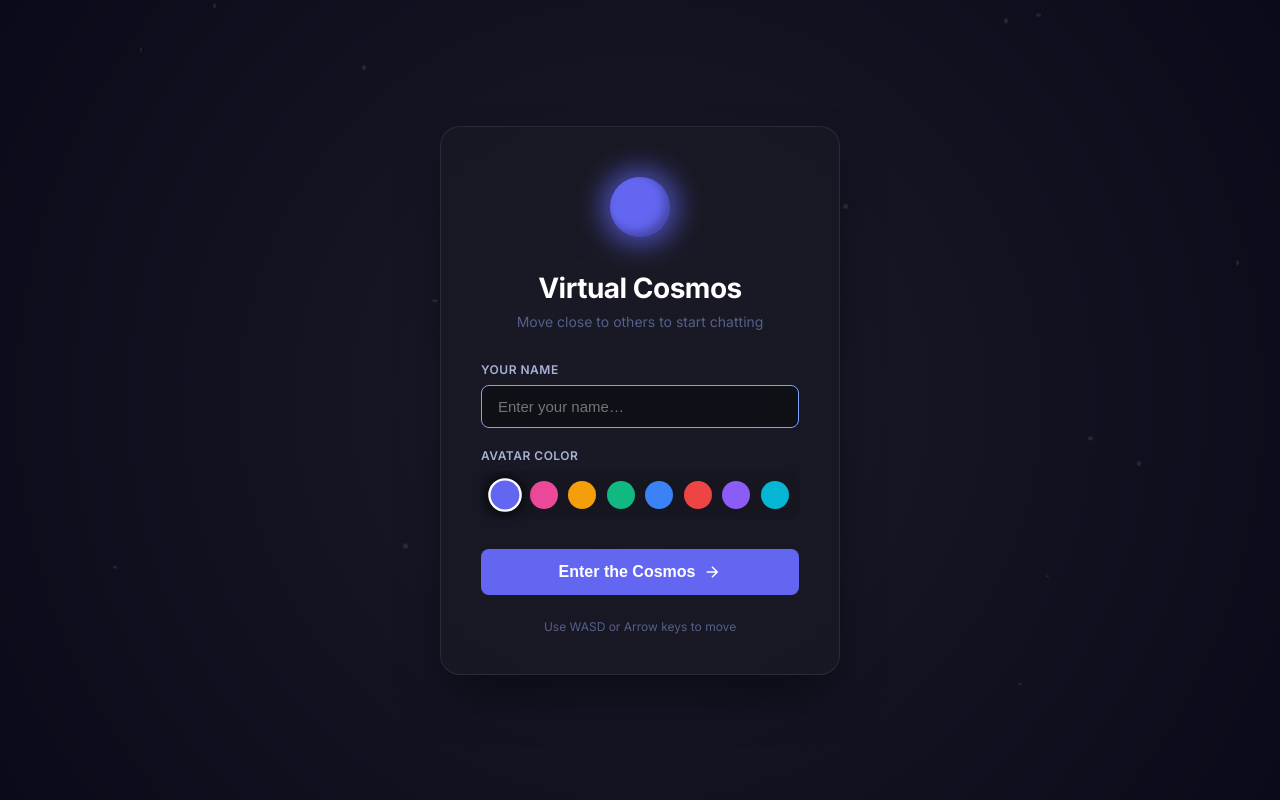
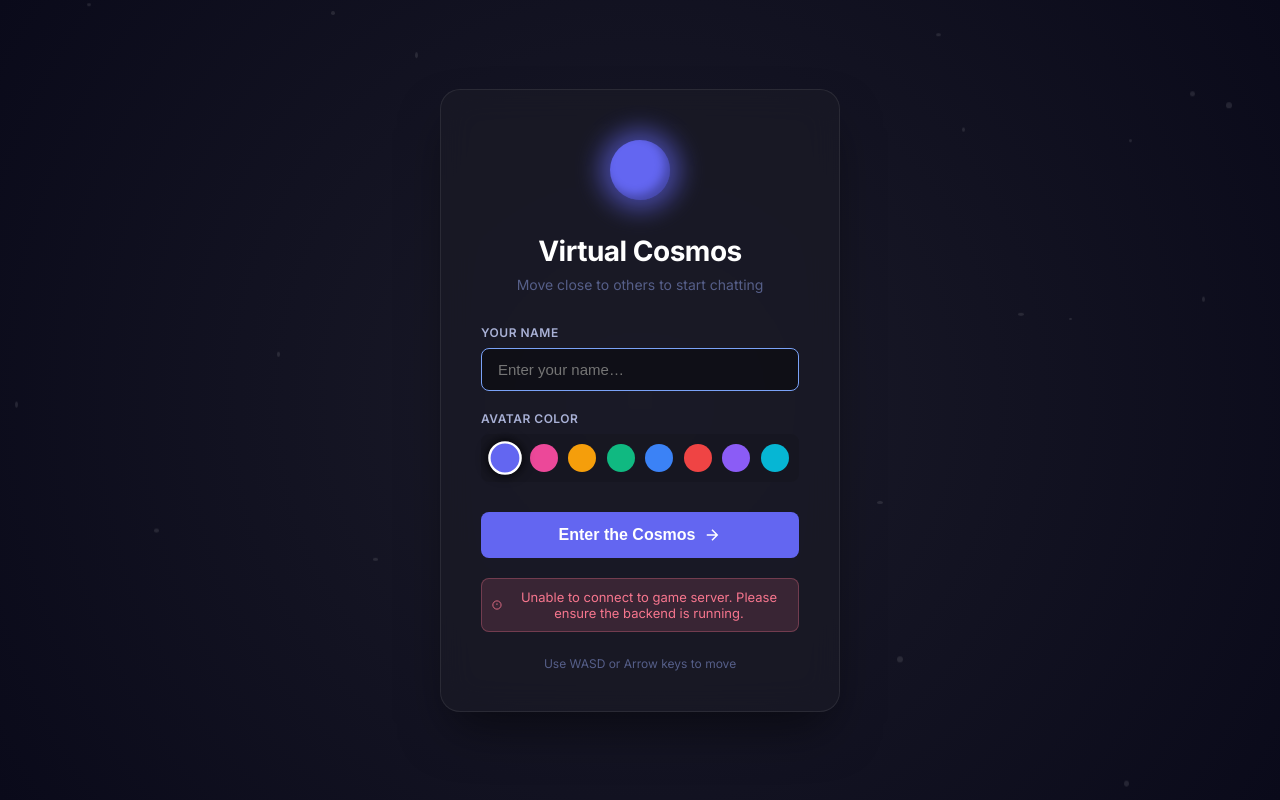
Before and after one commit to alphacoder-hash/Virtual-Cosmos-Assignment, a React (Vite) app in the folder client/: page / in a window 1280 px wide. Built offline with nearby package versions, Linux system fonts and the light colour scheme; no server answers.

Commit message:
Fix Vercel deployment and connection resilience

```diff
--- a/client/src/App.css
+++ b/client/src/App.css
@@ -799,17 +799,73 @@ body {
   cursor: not-allowed;
 }
 
+.join-error {
+  display: flex;
+  align-items: center;
+  justify-content: center;
+  gap: 8px;
+  background: rgba(247, 118, 142, 0.15);
+  color: var(--danger);
+  padding: 10px;
+  border-radius: 8px;
+  font-size: 13px;
+  border: 1px solid rgba(247, 118, 142, 0.3);
+  animation: shake 0.4s ease-in-out;
+}
+
+@keyframes shake {
+  0%, 100% { transform: translateX(0); }
+  25% { transform: translateX(-5px); }
+  75% { transform: translateX(5px); }
+}
+
 .join-spinner {
   width: 20px;
   height: 20px;
-  border: 2px solid rgba(255,255,255,0.3);
+  border: 2.5px solid rgba(255, 255, 255, 0.3);
   border-top-color: #fff;
   border-radius: 50%;
-  animation: spin 1s linear infinite;
+  animation: spin 0.8s linear infinite;
 }
 
 @keyframes spin {
   to { transform: rotate(360deg); }
+}
+
+/* CONNECTION STATUS */
+.conn-status-indicator {
+  position: absolute;
+  top: 12px;
+  right: 12px;
+  display: flex;
+  align-items: center;
+  gap: 6px;
+  background: rgba(0, 0, 0, 0.3);
+  padding: 4px 10px;
+  border-radius: 12px;
+  font-size: 11px;
+  font-weight: 600;
+  color: var(--text-muted);
+  backdrop-filter: blur(4px);
+  z-index: 1000;
+  pointer-events: none;
+}
+
+.conn-dot {
+  width: 6px;
+  height: 6px;
+  border-radius: 50%;
+  background: var(--text-muted);
+}
+
+.conn-dot.online {
+  background: var(--success);
+  box-shadow: 0 0 6px var(--success);
+}
+
+.conn-dot.offline {
+  background: var(--danger);
+  box-shadow: 0 0 6px var(--danger);
 }
 
 .join-hint {
--- a/client/src/components/HUD.jsx
+++ b/client/src/components/HUD.jsx
@@ -1,7 +1,7 @@
 import useGameStore from '../store/useGameStore';
 
 export default function HUD() {
-  const { users, selfId, selfPosition, username, avatarColor, activeConnections } = useGameStore();
+  const { users, selfId, selfPosition, username, avatarColor, activeConnections, isConnected } = useGameStore();
 
   const onlineCount = users.length;
   const connectionCount = Object.keys(activeConnections).length;
@@ -50,6 +50,12 @@ export default function HUD() {
             </div>
           </div>
         )}
+
+        {/* Global Connection Status */}
+        <div className="conn-status-indicator">
+          <div className={`conn-dot ${isConnected ? 'online' : 'offline'}`} />
+          <span>{isConnected ? 'Server Online' : 'Server Offline'}</span>
+        </div>
       </div>
 
       {/* Bottom-left: Controls hint */}
--- a/client/src/components/JoinScreen.jsx
+++ b/client/src/components/JoinScreen.jsx
@@ -11,24 +11,34 @@ export default function JoinScreen() {
   const [username, setUsername] = useState('');
   const [selectedColor, setSelectedColor] = useState(AVATAR_COLORS[0]);
   const [isConnecting, setIsConnecting] = useState(false);
-  const { setJoined } = useGameStore();
+  const { setJoined, connectionError } = useGameStore();
 
   const join = () => {
     const name = username.trim() || `Explorer_${Math.floor(Math.random() * 9999)}`;
     setIsConnecting(true);
-
     const socket = getSocket();
     if (socket?.connected) {
       socket.emit('USER_JOIN', { username: name, avatarColor: selectedColor });
       setJoined(name, selectedColor);
     } else {
-      // Wait for connection
+      // Wait for connection with a timeout
+      const startTime = Date.now();
       const interval = setInterval(() => {
         const s = getSocket();
+
+        // Success
         if (s?.connected) {
           s.emit('USER_JOIN', { username: name, avatarColor: selectedColor });
           setJoined(name, selectedColor);
           clearInterval(interval);
+          setIsConnecting(false);
+          return;
+        }
+
+        // Timeout or Error from store
+        if (Date.now() - startTime > 6000 || useGameStore.getState().connectionError) {
+          clearInterval(interval);
+          setIsConnecting(false);
         }
       }, 200);
     }
@@ -103,6 +113,17 @@ export default function JoinScreen() {
               </>
             )}
           </button>
+
+          {connectionError && (
+            <div className="join-error">
+              <svg width="16" height="16" fill="none" stroke="currentColor" strokeWidth="2" viewBox="0 0 24 24">
+                <circle cx="12" cy="12" r="10" />
+                <line x1="12" y1="8" x2="12" y2="12" />
+                <line x1="12" y1="16" x2="12.01" y2="16" />
+              </svg>
+              <span>{connectionError}</span>
+            </div>
+          )}
         </div>
 
         <p className="join-hint">Use WASD or Arrow keys to move</p>
--- a/client/src/hooks/useSocket.js
+++ b/client/src/hooks/useSocket.js
@@ -18,6 +18,8 @@ export function useSocket() {
     addConnection,
     removeConnection,
     addMessage,
+    setConnected,
+    setConnectionError,
   } = useGameStore.getState();
 
   useEffect(() => {
@@ -26,12 +28,22 @@ export function useSocket() {
       return;
     }
 
-    const socket = io(SOCKET_URL, { transports: ['websocket'] });
+    const socket = io(SOCKET_URL, {
+      transports: ['websocket'],
+      timeout: 5000,
+      reconnectionAttempts: 3
+    });
     socketInstance = socket;
     socketRef.current = socket;
 
     socket.on('connect', () => {
       console.log('[Socket] Connected:', socket.id);
+      setConnected(true);
+    });
+
+    socket.on('connect_error', (error) => {
+      console.error('[Socket] Connection Error:', error);
+      setConnectionError('Unable to connect to game server. Please ensure the backend is running.');
     });
 
     socket.on('SELF_STATE', (data) => {
@@ -62,6 +74,7 @@ export function useSocket() {
 
     socket.on('disconnect', () => {
       console.log('[Socket] Disconnected');
+      setConnected(false);
       socketInstance = null;
     });
 
--- a/client/src/store/useGameStore.js
+++ b/client/src/store/useGameStore.js
@@ -18,6 +18,8 @@ const useGameStore = create((set, get) => ({
   isJoined: false,
   chatPanelOpen: false,
   activeChatRoomId: null,
+  isConnected: false,
+  connectionError: null,
 
   // ── Actions ──────────────────────────────────────────────────────────────
 
@@ -78,6 +80,10 @@ const useGameStore = create((set, get) => ({
 
   setActiveChatRoom: (roomId) => set({ activeChatRoomId: roomId, chatPanelOpen: true }),
   closeChatPanel: () => set({ chatPanelOpen: false }),
+
+  // Connection Actions
+  setConnected: (status) => set({ isConnected: status, connectionError: null }),
+  setConnectionError: (error) => set({ connectionError: error, isConnected: false }),
 }));
 
 export default useGameStore;
```
Also changed, not shown: 1 other file (tests, documents, lock files or other folders).
